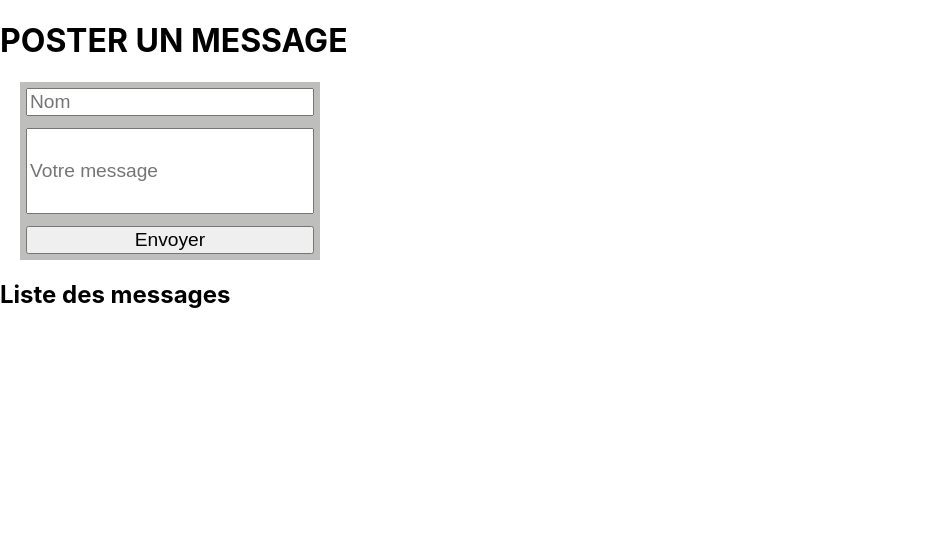
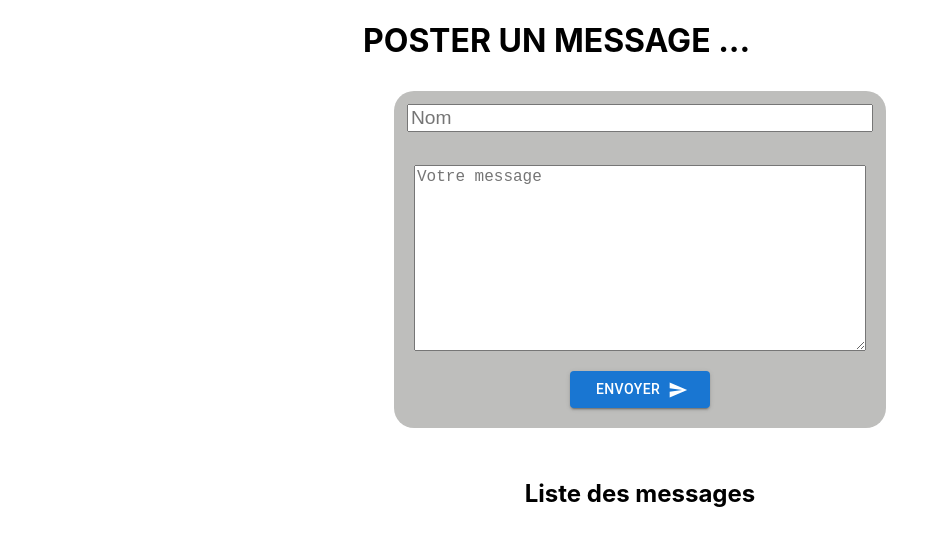
Before and after one commit to Alainbid/test-typescript, a React (Create React App) app: page / in a window 1280 px wide. Shown: the top 546 px of the page, without its empty margins (0-948 px from the left). Built offline with nearby package versions, Linux system fonts and the light colour scheme.

Commit message:
modifs 	modified:   package-lock.json 	modified:   package.json 	modified:   src/App.css 	modified:   src/App.tsx 	modified:   src/styles/message.scss

```diff
--- a/package.json
+++ b/package.json
@@ -3,6 +3,10 @@
   "version": "0.1.0",
   "private": true,
   "dependencies": {
+    "@emotion/react": "^11.10.6",
+    "@emotion/styled": "^11.10.6",
+    "@mui/icons-material": "^5.11.11",
+    "@mui/material": "^5.11.14",
     "@testing-library/jest-dom": "^5.16.5",
     "@testing-library/react": "^13.4.0",
     "@testing-library/user-event": "^13.5.0",
@@ -12,6 +16,7 @@
     "@types/react-dom": "^18.0.11",
     "react": "^18.2.0",
     "react-dom": "^18.2.0",
+    "react-hook-form": "^7.43.8",
     "react-scripts": "5.0.1",
     "typescript": "^4.9.5",
     "web-vitals": "^2.1.4"
--- a/src/App.css
+++ b/src/App.css
@@ -13,40 +13,38 @@
   }
 }
 
-.App-header {
-  background-color: #282c34;
-  min-height: 100vh;
+#root {
   display: flex;
   flex-direction: column;
   align-items: center;
-  justify-content: center;
-  font-size: calc(10px + 2vmin);
-  color: white;
 }
 
-.App-link {
-  color: #61dafb;
+form {
+  background: #bebebc;
+  margin: 31px;
+  display: flex;
+  flex-direction: column;
+  width: 492px;
+  border-radius: 20px;
 }
+input {
+  margin: 13px;
+  font-size: 1.2rem;
+}
+textarea {
+  height: 180px;
+  margin: 20px;
+  font-size: 1rem;
+}
+button {
 
-@keyframes App-logo-spin {
-  from {
-    transform: rotate(0deg);
-  }
-  to {
-    transform: rotate(360deg);
-  }
+  align-self: center;
+  width: 140px;
+  margin: auto;
+
 }
-form{
-  background: #bebebc;
-margin: 20px;
-display: flex;
-flex-direction: column;
-width: 300px;
+.list-message{
+  display: flex;
+  flex-direction: column;
+  align-items: center;
 }
-input{
-  margin: 6px;
-font-size: 1.2rem;
-}
-#inputMessage{
-  height: 80px;
-}
--- a/src/App.tsx
+++ b/src/App.tsx
@@ -1,56 +1,83 @@
-import React, { useRef, useState } from "react";
+import React, { useState, useEffect } from "react";
 import Message from "./components/Message";
 import { MessageInt } from "./Model";
 import "../src/App.css";
+import { useForm } from "react-hook-form";
+import SendIcon from "@mui/icons-material/Send";
+import Button from "@mui/material/Button";
 
 const App = () => {
-  const inputMessage = useRef<HTMLInputElement>(null);
-  const inputNom = useRef<HTMLInputElement>(null);
+  const [errors, setErrors] = useState(false);
   const [messageData, setMessageData] = useState<MessageInt[]>([]);
+  const [isSubmitSuccessful, setIsSubmitSuccessful] = useState(false);
+  const { register, handleSubmit, reset } = useForm();
 
-  const handleSumit = (e: any) => {
+  useEffect(() => {
+    reset({
+      leMessage: "",
+      leNom: "",
+    });
+    setErrors(false);
+  }, [isSubmitSuccessful, reset]);
+
+  const onError = (erreurs: any, e: any) => {
+
+    erreurs ? console.log("erreurs ", errors) : console.log("ok");
+
+    setIsSubmitSuccessful(false);
+  };
+
+  const onSubmit = (data: any, e: any) => {
     e.preventDefault();
-    if (inputMessage) {
-      const mess: MessageInt = {
+    console.log("data", data, e);
+    const mess: any = {
       id: Math.round(Math.random() * Date.now()),
-        nom: inputNom.current?.value,
-        message: inputMessage.current?.value.toString(),
+      nom: data.leNom,
+      message: data.leMessage,
       date: Date.now(),
     };
-
+    setIsSubmitSuccessful(true);
     setMessageData((messageData) => [...messageData, mess]);
-      //  setMessageData((dataActuelles) => [...dataActuelles, mess]);
-    }
-    (document.getElementById("inputMessage") as HTMLInputElement).value = "";
-    (document.getElementById("name") as HTMLInputElement).value = "";
+    reset();
   };
-
 
   return (
     <div>
-      <h1>POSTER UN MESSAGE</h1>
-      <form
-        onSubmit={(e) => {
-          handleSumit(e);
-        }}
-      >
-        <input type="nom" placeholder="Nom" id="name" ref={inputNom} />
+      <h1>POSTER UN MESSAGE ...</h1>
+      <form onSubmit={handleSubmit(onSubmit, onError)}>
         <input
-          type="text"
+          type="name"
+          placeholder="Nom"
+          id="name"
+          className="name"
+          {...register("leNom", { required: true })}
+        />
+
+        <textarea
           placeholder="Votre message"
-          id="inputMessage"
-          ref={inputMessage}
+          id="leMessage"
+          {...register("leMessage", { required: true, maxLength: 1000 })}
         />
-        <input type="submit" value="Envoyer" />
+        <Button type="submit" variant="contained" endIcon={<SendIcon />}>
+          Envoyer
+        </Button>
+        <br></br>
       </form>
+      <div className="list-message">
         <h2>Liste des messages</h2>
-      <div> { messageData?.map((lesMess) =>
-      (<Message mess={lesMess} messageData={messageData}
+        <div>
+          {" "}
+          {messageData?.map((lesMess) => (
+            <Message
+              mess={lesMess}
+              messageData={messageData}
               setMessageData={setMessageData}
-        key={lesMess.id}/>)) }
+              key={lesMess.id}
+            />
+          ))}
         </div>
       </div>
-
+    </div>
   );
 };
 export default App;
--- a/src/styles/message.scss
+++ b/src/styles/message.scss
@@ -1,7 +1,18 @@
-.messagecontainer{
-      background: #bebebc;
-    margin: 20px;
-    display: flex;
-    flex-direction: column;
-    width: 300px;
+.message-container {
+  background: #e3dfd2;
+  margin: 20px;
+  display: flex;
+  flex-direction: column;
+  width: 300px;
+  align-items: center;
+  border-radius: 20px;
 }
+#delete{
+  font-size: 1.5rem;
+  background: #ccccc1;
+  margin: 10px;
+  border-radius: 8px;
+  padding-left: 10px;
+  padding-right: 10px;
+  cursor: pointer;
+}
```
Also changed, not shown: 1 other file (tests, documents, lock files or other folders). Lines whose indentation alone changed are shown as unchanged.
